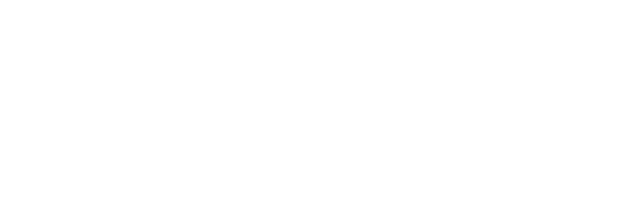
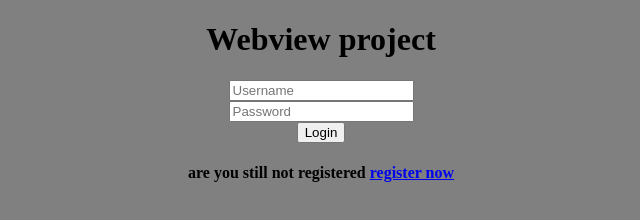
Before and after one commit to onokumus/webview.github.io, a plain HTML site: page index.html in a window 1280 px wide. Shown: the whole page, without its empty margins (319-959 px from the left). Drawn offline with Linux system fonts and the light colour scheme.

Commit message:
Update index.html

```diff
--- a/index.html
+++ b/index.html
@@ -7,6 +7,18 @@
     <title>Webview</title>
 </head>
 <body>
-
+    <center><h1>Webview project</h1></center>
+    <form action="Lobby/Lobby.html">
+        <center><input type="text" name="" placeholder="Username"></center>
+        <center><input type="password" name="" placeholder="Password"></center>
+        <center><input type="submit" name="" value="Login"></center>
+        <center><h4>
+            are you still not registered <a href="Sing in/register.html">register now</a></h4></center>
+    </form>
+    <style>
+        body{
+            background-color: gray;
+        }
+    </style>
 </body>
 </html>
```
